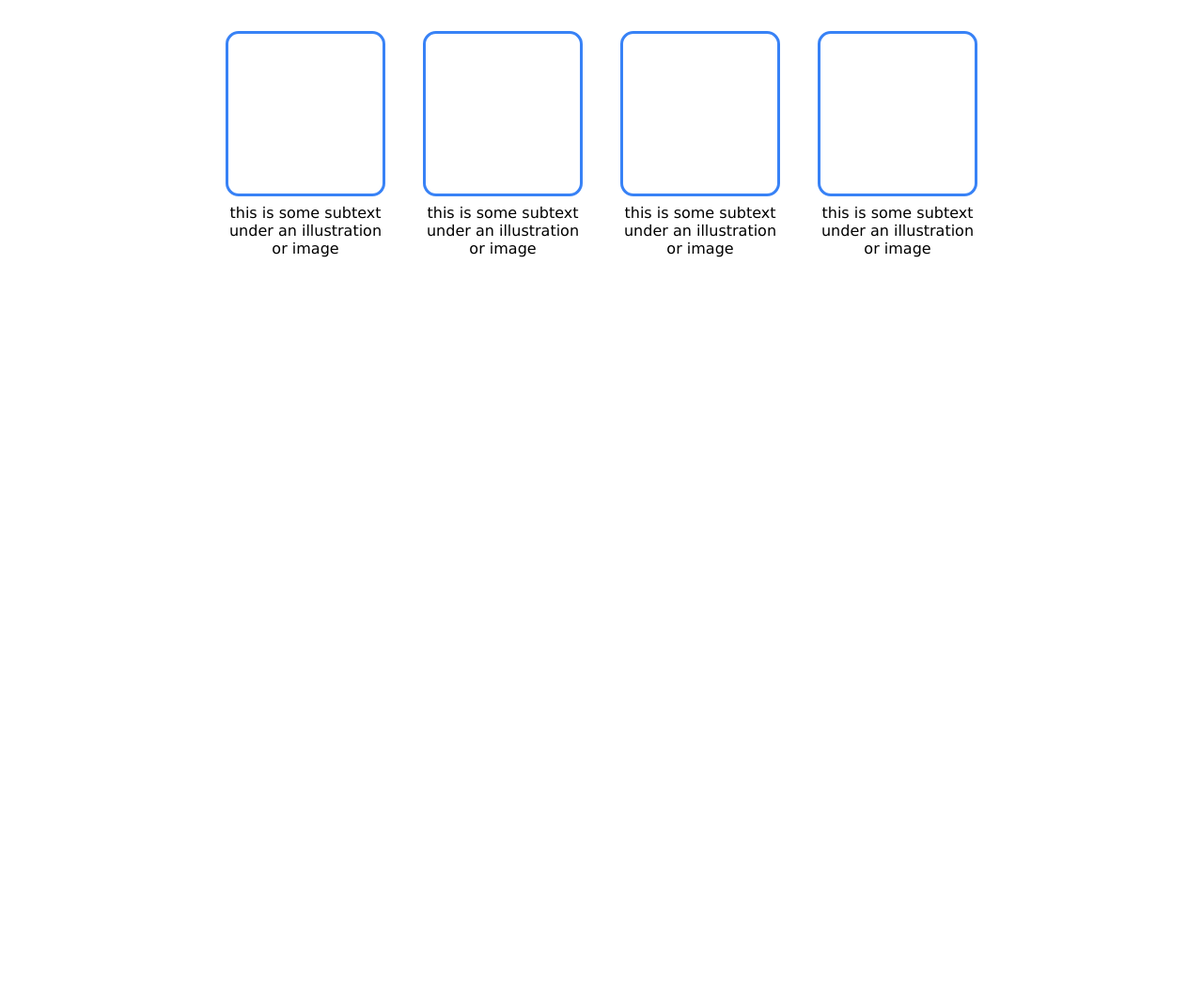
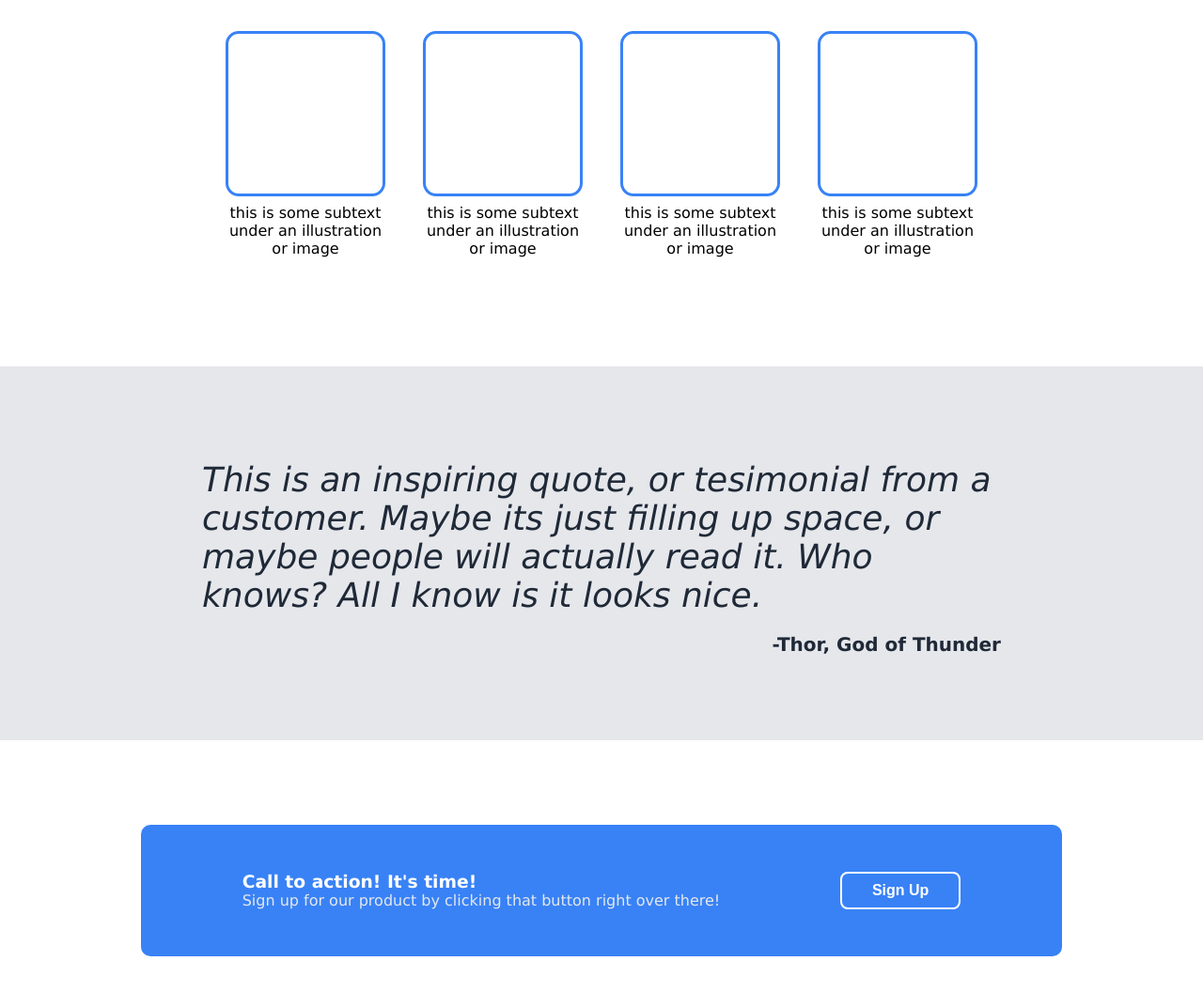
Before and after one commit to Chris323/landing-page, a plain HTML site: page index.html in a window 1280 px wide. Shown: the part 618-1674 px from the top of the page at 94% size. Before the commit the page ends 908 px from the top, so only its background shows below. Drawn offline with Linux system fonts and the light colour scheme.

Commit message:
Add quote section and signup box
I added these two section along with the css stylings.

```diff
--- a/css/styles.css
+++ b/css/styles.css
@@ -93,7 +93,7 @@ button {
 .card {
   display: flex;
   justify-content: space-evenly;
-  padding: 0px 200px;
+  padding: 0px 200px 100px 200px;
 }
 
 .cards {
@@ -104,3 +104,69 @@ button {
 .items {
   width: 170px;
 }
+
+.testimonial.main {
+  background-color: #E5E7EB;
+  padding-top: 100px;
+  padding-bottom: 70px;
+
+}
+.testimonial {
+  display: flex;
+  flex-direction: column;
+  align-items:center;
+  /* border: 3px solid red; */
+
+
+}
+
+.quote.main {
+  font-size: 36px;
+  width:850px;
+  color: #1F2937;
+  /* border: 3px solid #3882f6; */
+}
+
+.quote.sayer {
+  align-self: flex-end;
+  color: #1F2937;
+  font-weight: bold;
+  font-size: 20px;
+  /* border: 3px solid #3882f6; */
+}
+
+.button.two {
+  border: 2px solid white;
+  height: 40px;
+}
+
+.signup {
+  display:flex;
+  justify-content: center;
+}
+
+.blue-box {
+  background-color: #3882f6;
+  width:900px;
+  margin:90px;
+  display: flex;
+  justify-content: space-evenly;
+  padding: 50px 40px;
+  border-radius: 10px;
+  align-items: center;
+  gap: 60px;
+}
+
+.text {
+  color:white;
+
+}
+
+.action-call {
+  margin: 0;
+}
+
+.action-info  {
+  margin:0;
+  color: #e5e7eb
+}
--- a/index.html
+++ b/index.html
@@ -52,5 +52,26 @@
         <p class="cards">this is some subtext under an illustration or image</p>
       </div>
     </div>
+    <div class="testimonial main">
+      <div class="flex testimonial">
+        <em class="quote main">
+          This is an inspiring quote, or tesimonial from a customer. Maybe its
+          just filling up space, or maybe people will actually read it. Who
+          knows? All I know is it looks nice.
+        </em>
+        <p class="quote sayer">-Thor, God of Thunder</p>
+      </div>
+    </div>
+    <div class="signup cont">
+      <div class="blue-box">
+        <div class="text">
+          <h3 class="action-call">Call to action! It's time!</h3>
+          <p class="action-info">Sign up for our product by clicking that button right over there!</p>
+        </div>
+        <button class="button two">
+          Sign Up
+        </button>
+      </div>
+    </div>
   </body>
 </html>
```
